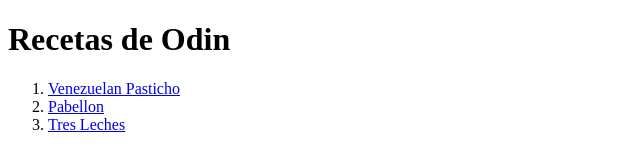
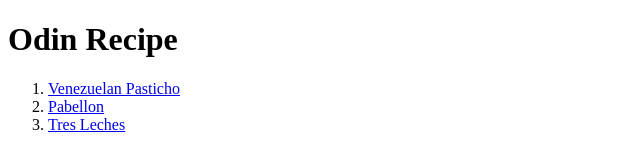
Before and after one commit to davidcostacv/odin-recipes, a plain HTML site: page index.html in a window 1280 px wide. Shown: the whole page, without its empty margins (0-640 px from the left). Drawn offline with Linux system fonts and the light colour scheme.

Commit message:
fixed index

```diff
--- a/index.html
+++ b/index.html
@@ -3,10 +3,10 @@
 <head>
   <meta charset="UTF-8">
   <meta name="viewport" content="width=device-width, initial-scale=1.0">
-  <title>Index</title>
+  <title>Odin Recipe</title>
 </head>
 <body>
-  <h1>Recetas de Odin</h1>
+  <h1>Odin Recipe</h1>
 
   <ol>
     <li><a href="Pasticho.html">Venezuelan Pasticho</a></li>
```
